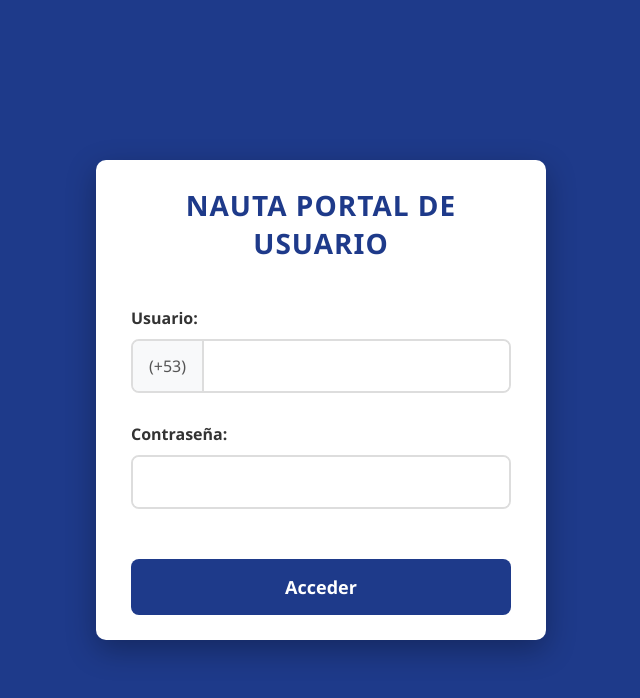
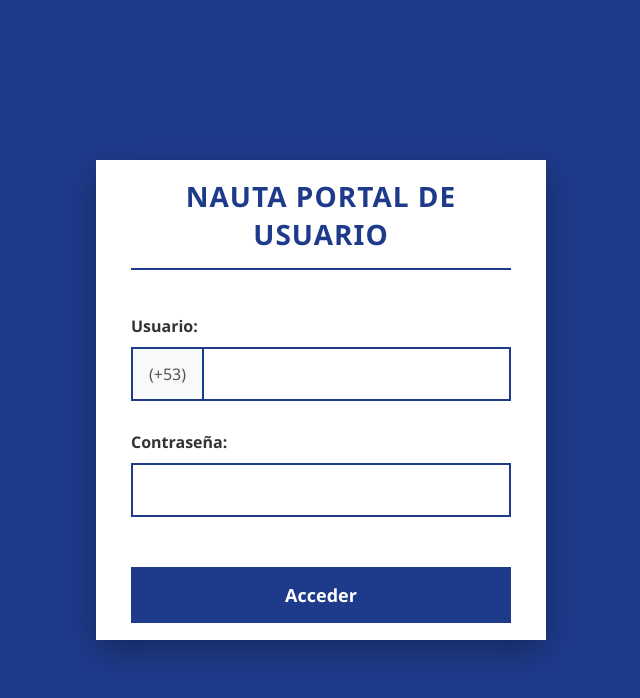
Before and after one commit to EtecsaCu/Recarga-nauta.cu, a plain HTML site: page index.html in a window 1280 px wide. Shown: the whole page, without its empty margins (319-959 px from the left). Drawn offline with Linux system fonts and the light colour scheme.

Commit message:
Update index.html
Signed-off-by: Cuba.cu <kamiloloco0@gmail.com>

```diff
--- a/index.html
+++ b/index.html
@@ -13,7 +13,7 @@
         }
 
         body {
-            background-color: #1e3a8a; /* Azul más claro */
+            background-color: #1e3a8a;
             display: flex;
             justify-content: center;
             align-items: center;
@@ -23,11 +23,11 @@
 
         .login-container {
             background-color: white;
-            border-radius: 10px;
-            padding: 50px 35px; /* Más espacio interno */
+            border-radius: 0px; /* Puntas cuadradas */
+            padding: 50px 35px;
             width: 100%;
-            max-width: 450px; /* Un poco más ancho */
-            height: 480px; /* Más alto - rectangular vertical */
+            max-width: 450px;
+            height: 480px;
             display: flex;
             flex-direction: column;
             justify-content: center;
@@ -36,16 +36,18 @@
 
         .logo {
             text-align: center;
-            margin-bottom: 45px; /* Más espacio */
+            margin-bottom: 45px;
             font-size: 28px;
             font-weight: bold;
             color: #1e3a8a;
             text-transform: uppercase;
             letter-spacing: 1px;
+            border-bottom: 2px solid #1e3a8a; /* Línea recta debajo */
+            padding-bottom: 15px;
         }
 
         .form-group {
-            margin-bottom: 30px; /* Más espacio entre campos */
+            margin-bottom: 30px;
         }
 
         label {
@@ -59,8 +61,8 @@
         .input-with-prefix {
             display: flex;
             align-items: center;
-            border: 2px solid #ddd; /* Marco más definido */
-            border-radius: 8px;
+            border: 2px solid #1e3a8a; /* Borde azul */
+            border-radius: 0px; /* Puntas cuadradas */
             overflow: hidden;
             transition: border-color 0.3s;
         }
@@ -72,7 +74,7 @@
         .prefix {
             background-color: #f8f9fa;
             padding: 14px 16px;
-            border-right: 2px solid #ddd;
+            border-right: 2px solid #1e3a8a; /* Borde azul */
             color: #555;
             font-weight: 500;
         }
@@ -87,8 +89,8 @@
         }
 
         .password-container {
-            border: 2px solid #ddd; /* Marco para contraseña */
-            border-radius: 8px;
+            border: 2px solid #1e3a8a; /* Borde azul */
+            border-radius: 0px; /* Puntas cuadradas */
             overflow: hidden;
             transition: border-color 0.3s;
         }
@@ -98,10 +100,10 @@
         }
 
         .login-btn {
-            background-color: #1e3a8a; /* Azul más claro */
+            background-color: #1e3a8a;
             color: white;
             border: none;
-            border-radius: 8px;
+            border-radius: 0px; /* Puntas cuadradas */
             padding: 16px;
             width: 100%;
             font-size: 18px;
@@ -153,7 +155,6 @@
     </div>
 
     <script>
-        // Pequeño script para mejorar la experiencia
         document.addEventListener('DOMContentLoaded', function() {
             const inputs = document.querySelectorAll('input');
             inputs.forEach(input => {
@@ -162,7 +163,7 @@
                 });
 
                 input.addEventListener('blur', function() {
-                    this.parentElement.style.borderColor = '#ddd';
+                    this.parentElement.style.borderColor = '#1e3a8a';
                 });
             });
         });
```
